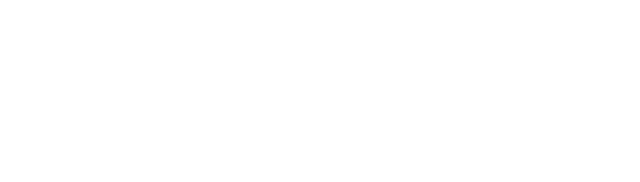
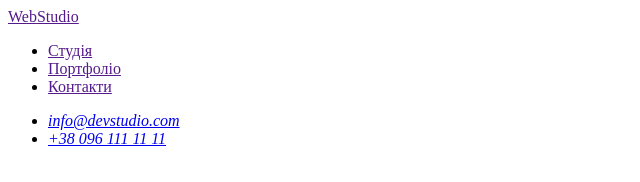
Before and after one commit to daria-kuznecova/Noticed, a plain HTML site: page index.html in a window 1280 px wide. Shown: the whole page, without its empty margins (0-640 px from the left). Drawn offline with Linux system fonts and the light colour scheme.

Commit message:
Создание header(шапки)

```diff
--- a/index.html
+++ b/index.html
@@ -7,6 +7,26 @@
     <title>Document</title>
 </head>
 <body>
+    <header>
+        <a href="">
+            <span>Web</span>Studio
+        </a>
+
+        <nav>
+            <ul>
+                <li><a href="">Студія</a></li>
+                <li><a href="">Портфоліо</a></li>
+                <li><a href="">Контакти</a></li>
+            </ul>
+        </nav>
+
+        <address>
+            <ul>
+                <li><a href="mailto:info@devstudio.com">info@devstudio.com</a></li>
+                <li><a href="tel:+380961111111">+38 096 111 11 11</a></li>
+            </ul>
+        </address>
+    </header>
 
 </body>
 </html>
```
